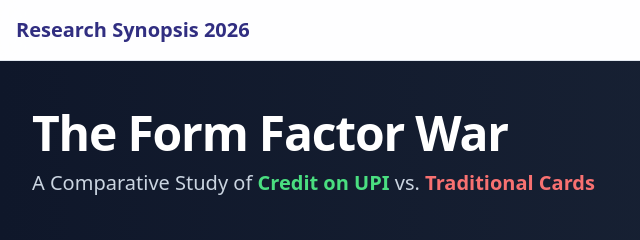
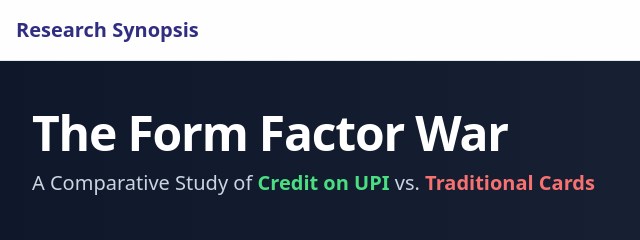
Before and after one commit to imsahil37/vivaprep, a plain HTML site: page index.html in a window 1280 px wide. Shown: the top 240 px of the page, 0-640 px from the left. Drawn offline with nearby package versions, Linux system fonts and the light colour scheme.

Commit message:
Changed heading...~meow

```diff
--- a/index.html
+++ b/index.html
@@ -163,7 +163,7 @@
     <!-- Navigation -->
     <nav class="sticky top-0 z-50 bg-white/80 dark:bg-slate-900/80 backdrop-blur-md border-b border-slate-200 dark:border-slate-700">
         <div class="max-w-7xl mx-auto px-4 py-3 flex justify-between items-center">
-            <span class="font-bold text-indigo-900 dark:text-indigo-400 text-lg md:text-xl truncate mr-4">Research Synopsis 2026</span>
+            <span class="font-bold text-indigo-900 dark:text-indigo-400 text-lg md:text-xl truncate mr-4">Research Synopsis</span>
 
             <div class="flex items-center space-x-2 md:space-x-4 text-sm font-medium">
                 <!-- Navigation Buttons -->
```
